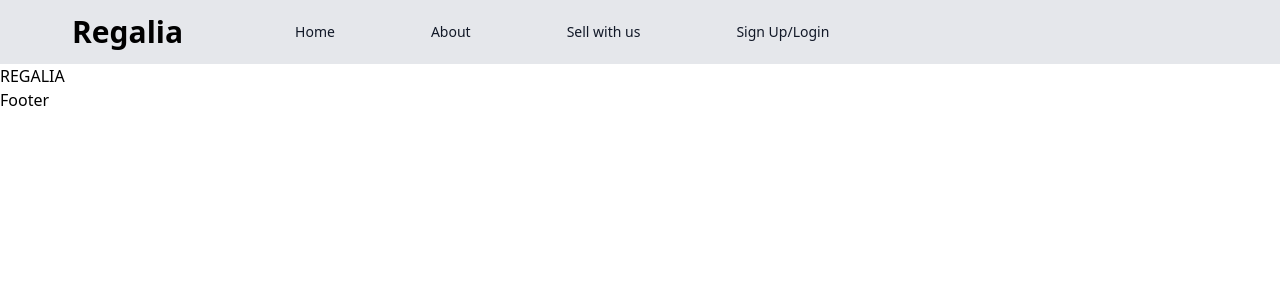
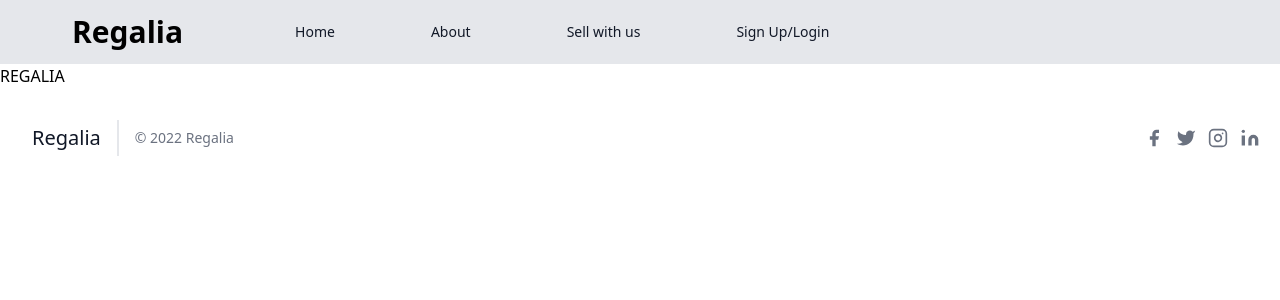
Before and after one commit to farzanatabassum/Regalia---frontend, a Next.js app: page / in a window 1280 px wide. Shown: the top 300 px of the page. Built offline with nearby package versions, Linux system fonts and the light colour scheme.

Commit message:
ui: #1 footer created

```diff
--- a/components/Footer.js
+++ b/components/Footer.js
@@ -1,9 +1,43 @@
 import React from 'react'
+import Link from 'next/link'
 
 const Footer = () => {
   return (
     <div>
-      Footer
+      <footer className="text-gray-600 body-font">
+  <div className="container px-5 py-8 mx-auto flex items-center sm:flex-row flex-col">
+    <Link href={'/'}><a className="flex title-font font-medium items-center md:justify-start justify-center text-gray-900">
+      <span className="ml-3 text-xl">Regalia</span>
+    </a></Link>
+    <p className="text-sm text-gray-500 sm:ml-4 sm:pl-4 sm:border-l-2 sm:border-gray-200 sm:py-2 sm:mt-0 mt-4">© 2022 Regalia
+    </p>
+    <span className="inline-flex sm:ml-auto sm:mt-0 mt-4 justify-center sm:justify-start">
+      <a className="text-gray-500">
+        <svg fill="currentColor" stroke-linecap="round" stroke-linejoin="round" stroke-width="2" className="w-5 h-5" viewBox="0 0 24 24">
+          <path d="M18 2h-3a5 5 0 00-5 5v3H7v4h3v8h4v-8h3l1-4h-4V7a1 1 0 011-1h3z"></path>
+        </svg>
+      </a>
+      <a className="ml-3 text-gray-500">
+        <svg fill="currentColor" stroke-linecap="round" stroke-linejoin="round" stroke-width="2" className="w-5 h-5" viewBox="0 0 24 24">
+          <path d="M23 3a10.9 10.9 0 01-3.14 1.53 4.48 4.48 0 00-7.86 3v1A10.66 10.66 0 013 4s-4 9 5 13a11.64 11.64 0 01-7 2c9 5 20 0 20-11.5a4.5 4.5 0 00-.08-.83A7.72 7.72 0 0023 3z"></path>
+        </svg>
+      </a>
+      <a className="ml-3 text-gray-500">
+        <svg fill="none" stroke="currentColor" stroke-linecap="round" stroke-linejoin="round" stroke-width="2" className="w-5 h-5" viewBox="0 0 24 24">
+          <rect width="20" height="20" x="2" y="2" rx="5" ry="5"></rect>
+          <path d="M16 11.37A4 4 0 1112.63 8 4 4 0 0116 11.37zm1.5-4.87h.01"></path>
+        </svg>
+      </a>
+      <a className="ml-3 text-gray-500">
+        <svg fill="currentColor" stroke="currentColor" stroke-linecap="round" stroke-linejoin="round" stroke-width="0" className="w-5 h-5" viewBox="0 0 24 24">
+          <path stroke="none" d="M16 8a6 6 0 016 6v7h-4v-7a2 2 0 00-2-2 2 2 0 00-2 2v7h-4v-7a6 6 0 016-6zM2 9h4v12H2z"></path>
+          <circle cx="4" cy="4" r="2" stroke="none"></circle>
+        </svg>
+      </a>
+    </span>
+  </div>
+</footer>
+
     </div>
   )
 }
```
